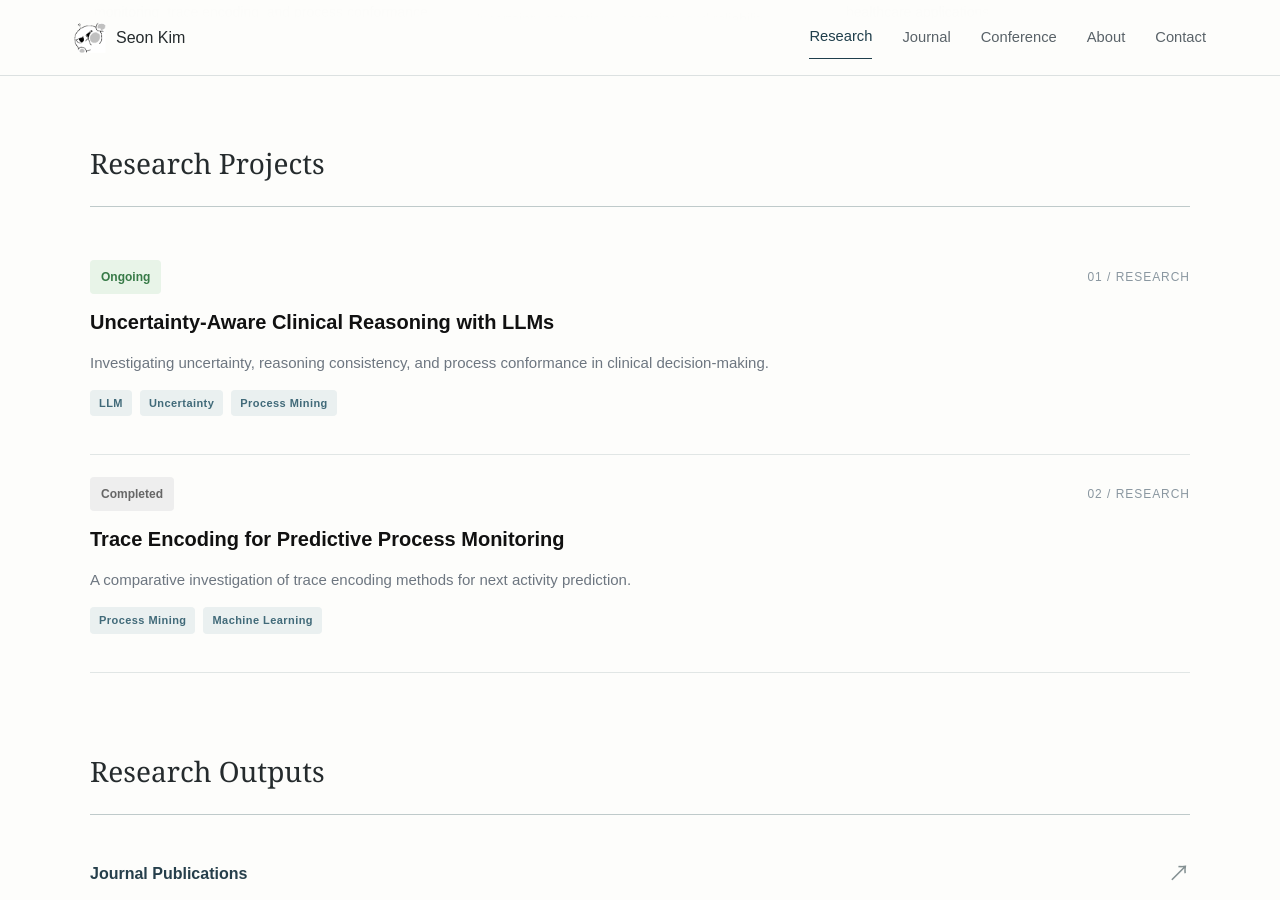
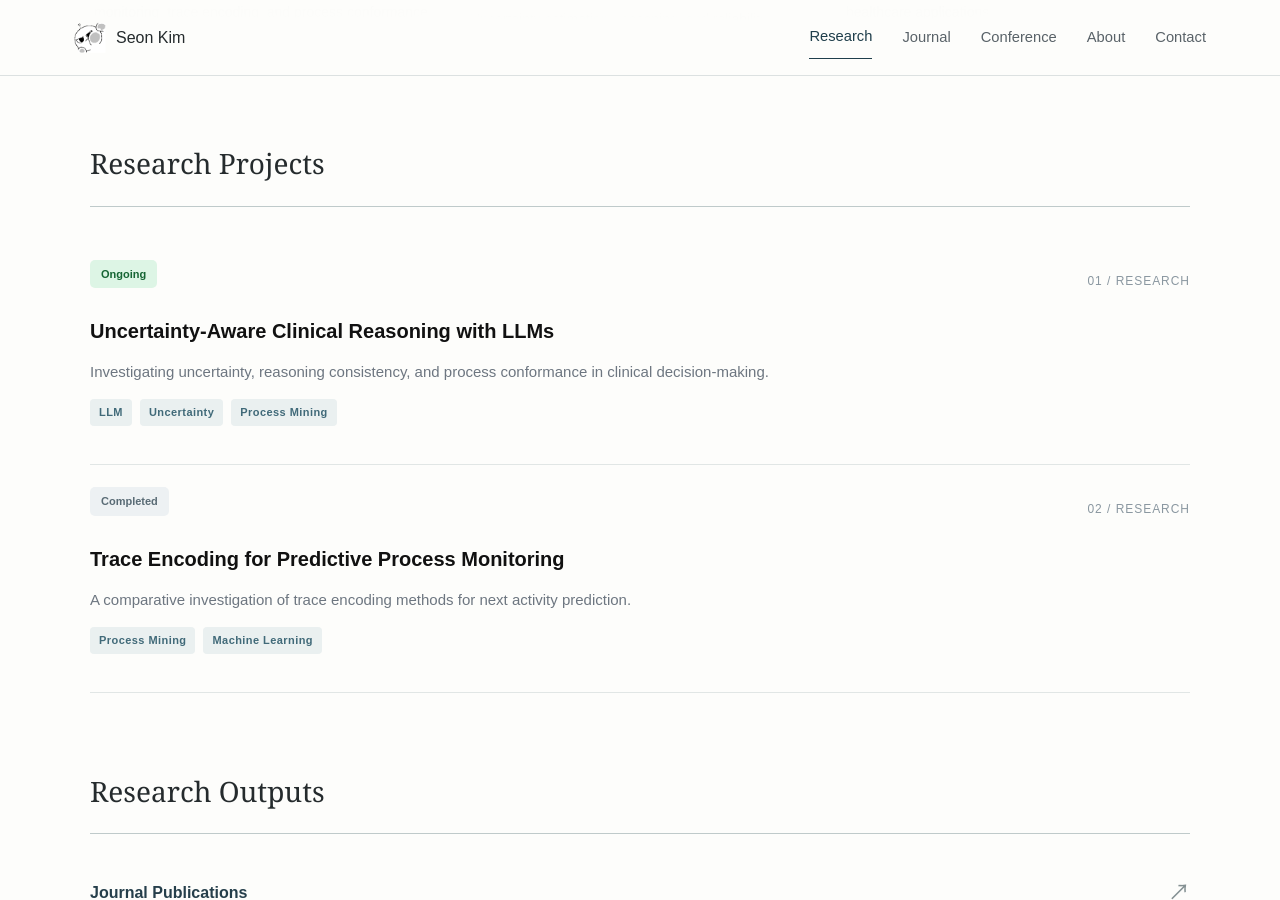
Before and after one commit to KSO012/KSO012.github.io, a Jekyll site: the page built from research.md, in a window 1280 px wide and 900 px high, scrolled down 778 px. Built offline with Jekyll 4.4.1, drawn with Linux system fonts in a browser that asks for light colours.

Commit message:
Update research.md

```diff
--- a/research.md
+++ b/research.md
@@ -125,7 +125,7 @@ permalink: /research/
       <article class="research-project">
 
         <div class="research-project-top">
-          <span class="research-status ongoing">Ongoing</span>
+          <span class="cv-status current">Ongoing</span>
           <span class="research-project-number">01 / RESEARCH</span>
         </div>
 
@@ -148,7 +148,7 @@ permalink: /research/
       <article class="research-project">
 
         <div class="research-project-top">
-          <span class="research-status completed">Completed</span>
+          <span class="cv-status completed">Completed</span>
           <span class="research-project-number">02 / RESEARCH</span>
         </div>
 
```
